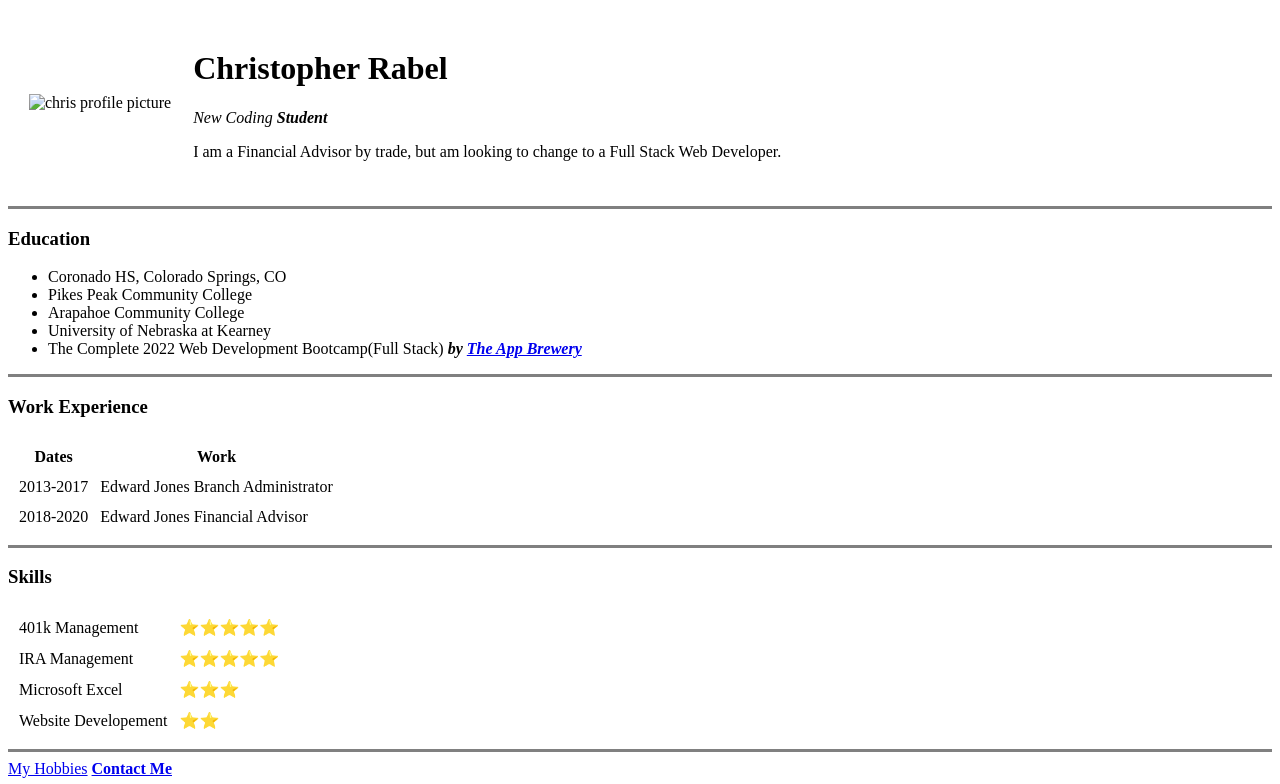
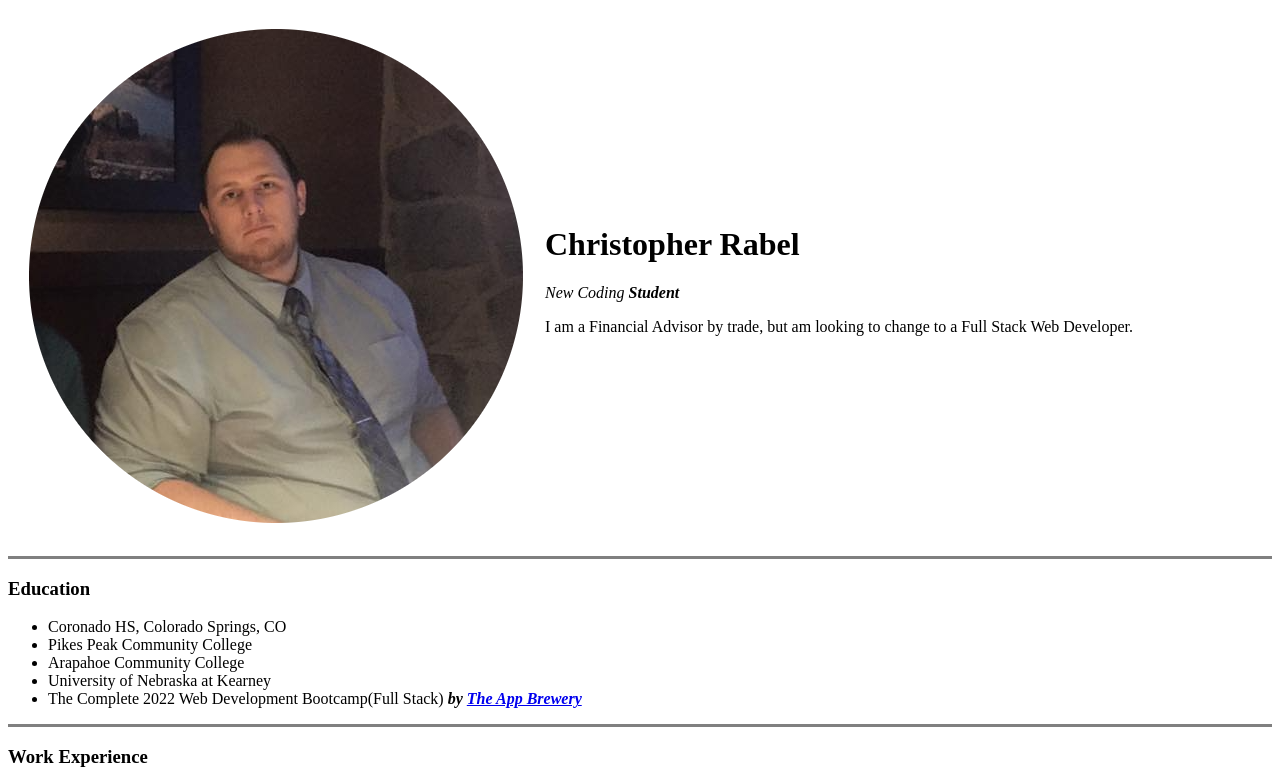
Before and after one commit to rabelz/cv, a plain HTML site: page index.html in a window 1280 px wide. Shown: the top 784 px of the page. Drawn offline with Linux system fonts and the light colour scheme.

Commit message:
Updating Picture Root part 2

```diff
--- a/index.html
+++ b/index.html
@@ -9,7 +9,7 @@
 <body>
     <table cellspacing="20">
       <tr>
-        <td><img src="images/ChrisProfilePicture-modified.png" alt="chris profile picture"></td>
+        <td><img src="Pictures/ChrisProfilePicture-modified.png" alt="chris profile picture"></td>
         <td><h1>Christopher Rabel</h1>
         <p><em>New Coding <strong>Student</strong></em></p>
         <p>I am a Financial Advisor by trade, but am looking to change to a Full Stack Web Developer. </p></td>
```
